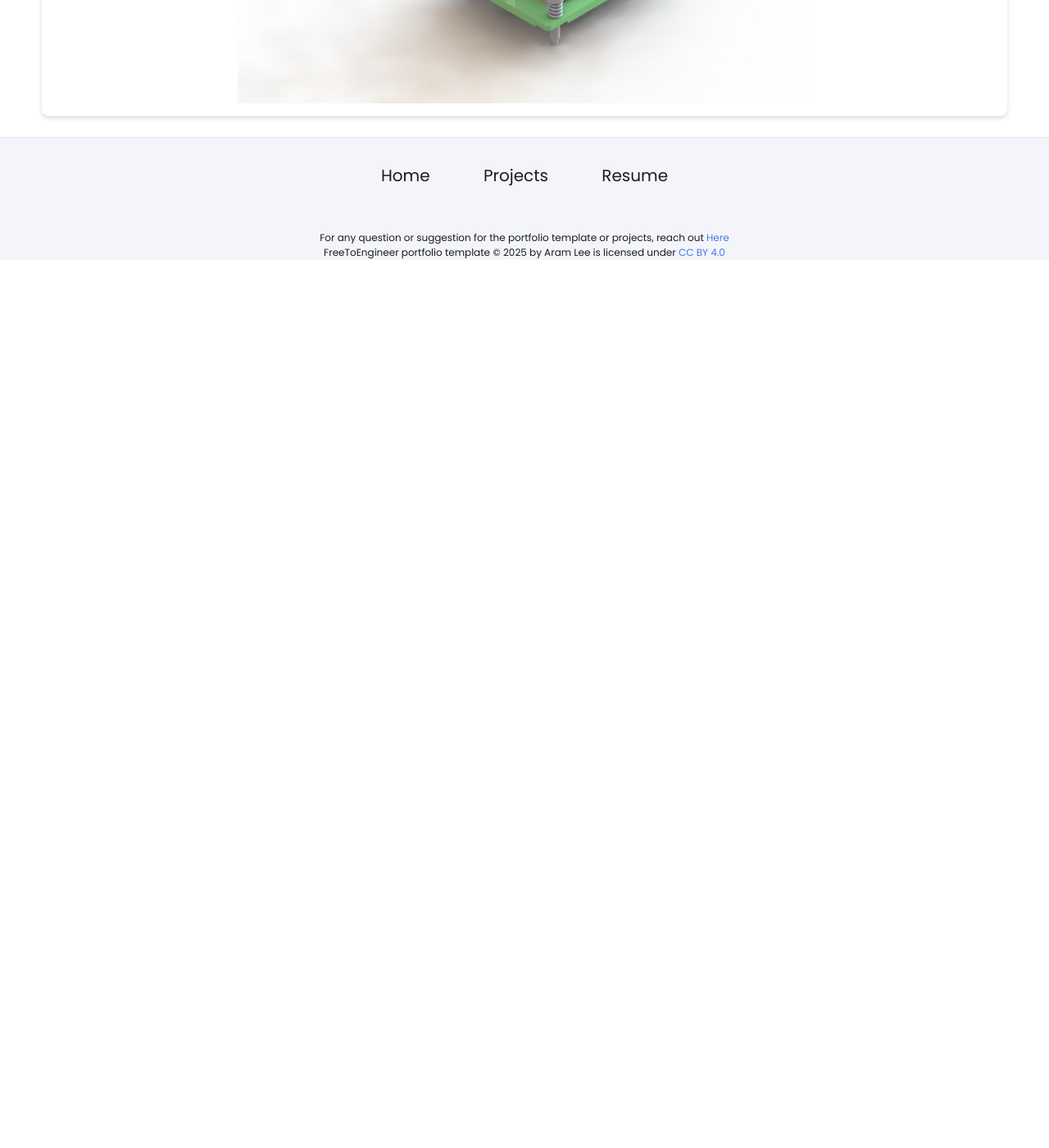
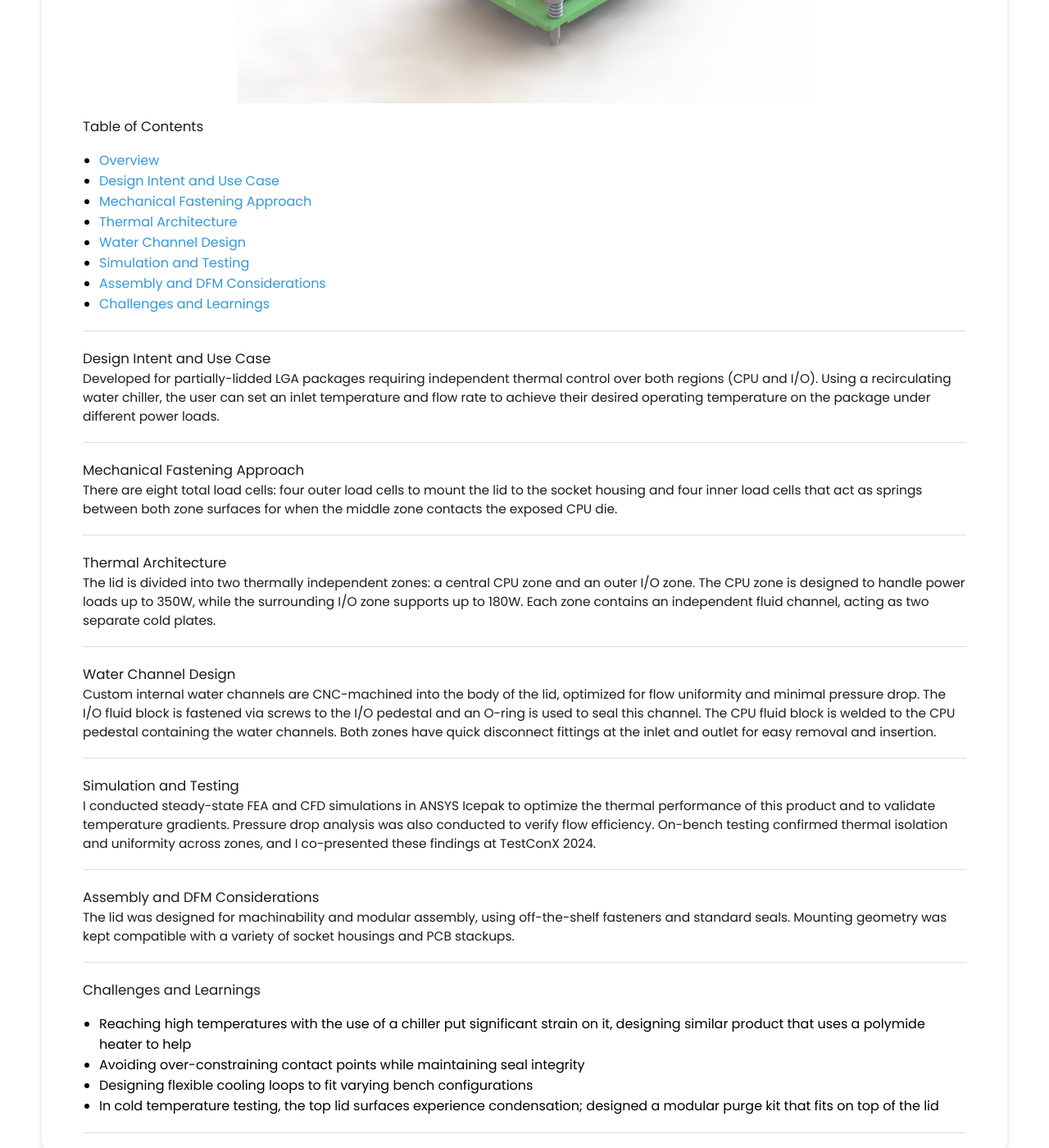
Before and after one commit to bluippold/bluippold.github.io, a Jekyll site: the page built from _projects/productionLid/index.md, in a window 1280 px wide and 1400 px high, scrolled down 680 px. Shown: the whole window at 82% size. Built offline with Jekyll 4.4.1, drawn with Linux system fonts in a browser that asks for light colours; before the commit the page ends 997 px from its top, so only the background shows below that.

Commit message:
Update index.md

```diff
--- a/_projects/productionLid/index.md
+++ b/_projects/productionLid/index.md
@@ -11,3 +11,60 @@ skills:
 ---
 
 <img src="/_projects/productionLid/ProductionLid.JPG" alt="Screw-down liquid-cooled lid" width="700" style="display: block; margin: auto;" />
+
+### Table of Contents
+- [Overview](#overview)
+- [Design Intent and Use Case](#design-intent-and-use-case)
+- [Mechanical Fastening Approach](#mechanical-fastening-approach)
+- [Thermal Architecture](#thermal-architecture)
+- [Water Channel Design](#water-channel-design)
+- [Simulation and Testing](#simulation-and-testing)
+- [Assembly and DFM Considerations](#assembly-and-dfm-considerations)
+- [Challenges and Learnings](#challenges-and-learnings)
+
+---
+
+### Design Intent and Use Case
+
+Developed for partially-lidded LGA packages requiring independent thermal control over both regions (CPU and I/O). Using a recirculating water chiller, the user can set an inlet temperature and flow rate to achieve their desired operating temperature on the package under different power loads.
+
+---
+
+### Mechanical Fastening Approach
+
+There are eight total load cells: four outer load cells to mount the lid to the socket housing and four inner load cells that act as springs between both zone surfaces for when the middle zone contacts the exposed CPU die.
+
+---
+
+### Thermal Architecture
+
+The lid is divided into two thermally independent zones: a central CPU zone and an outer I/O zone. The CPU zone is designed to handle power loads up to 350W, while the surrounding I/O zone supports up to 180W. Each zone contains an independent fluid channel, acting as two separate cold plates.
+
+---
+
+### Water Channel Design
+
+Custom internal water channels are CNC-machined into the body of the lid, optimized for flow uniformity and minimal pressure drop. The I/O fluid block is fastened via screws to the I/O pedestal and an O-ring is used to seal this channel. The CPU fluid block is welded to the CPU pedestal containing the water channels. Both zones have quick disconnect fittings at the inlet and outlet for easy removal and insertion.
+
+---
+
+### Simulation and Testing
+
+I conducted steady-state FEA and CFD simulations in ANSYS Icepak to optimize the thermal performance of this product and to validate temperature gradients. Pressure drop analysis was also conducted to verify flow efficiency. On-bench testing confirmed thermal isolation and uniformity across zones, and I co-presented these findings at TestConX 2024.
+
+---
+
+### Assembly and DFM Considerations
+
+The lid was designed for machinability and modular assembly, using off-the-shelf fasteners and standard seals. Mounting geometry was kept compatible with a variety of socket housings and PCB stackups.
+
+---
+
+### Challenges and Learnings
+
+- Reaching high temperatures with the use of a chiller put significant strain on it, designing similar product that uses a polymide heater to help
+- Avoiding over-constraining contact points while maintaining seal integrity
+- Designing flexible cooling loops to fit varying bench configurations
+- In cold temperature testing, the top lid surfaces experience condensation; designed a modular purge kit that fits on top of the lid
+
+---
```
